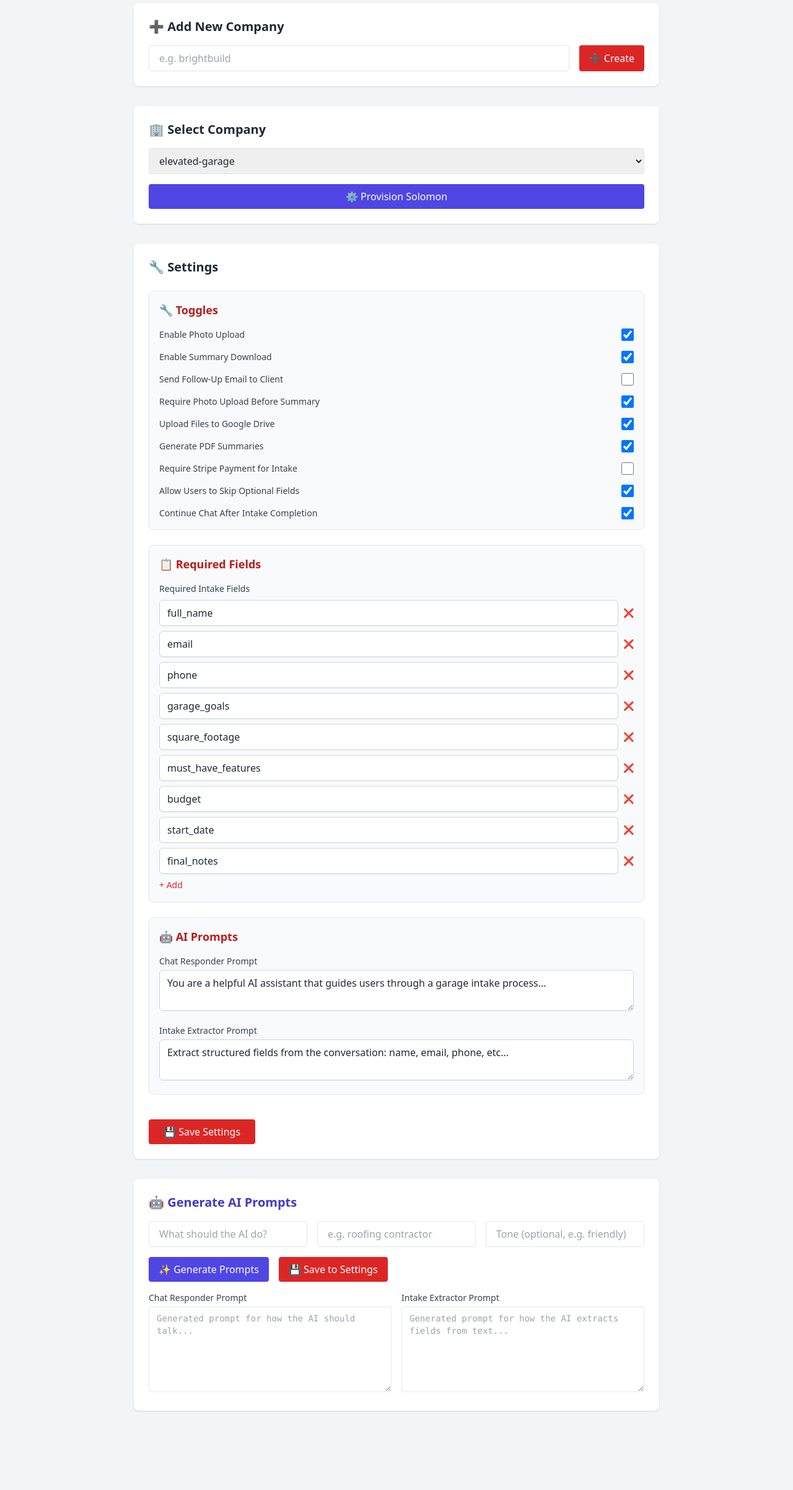
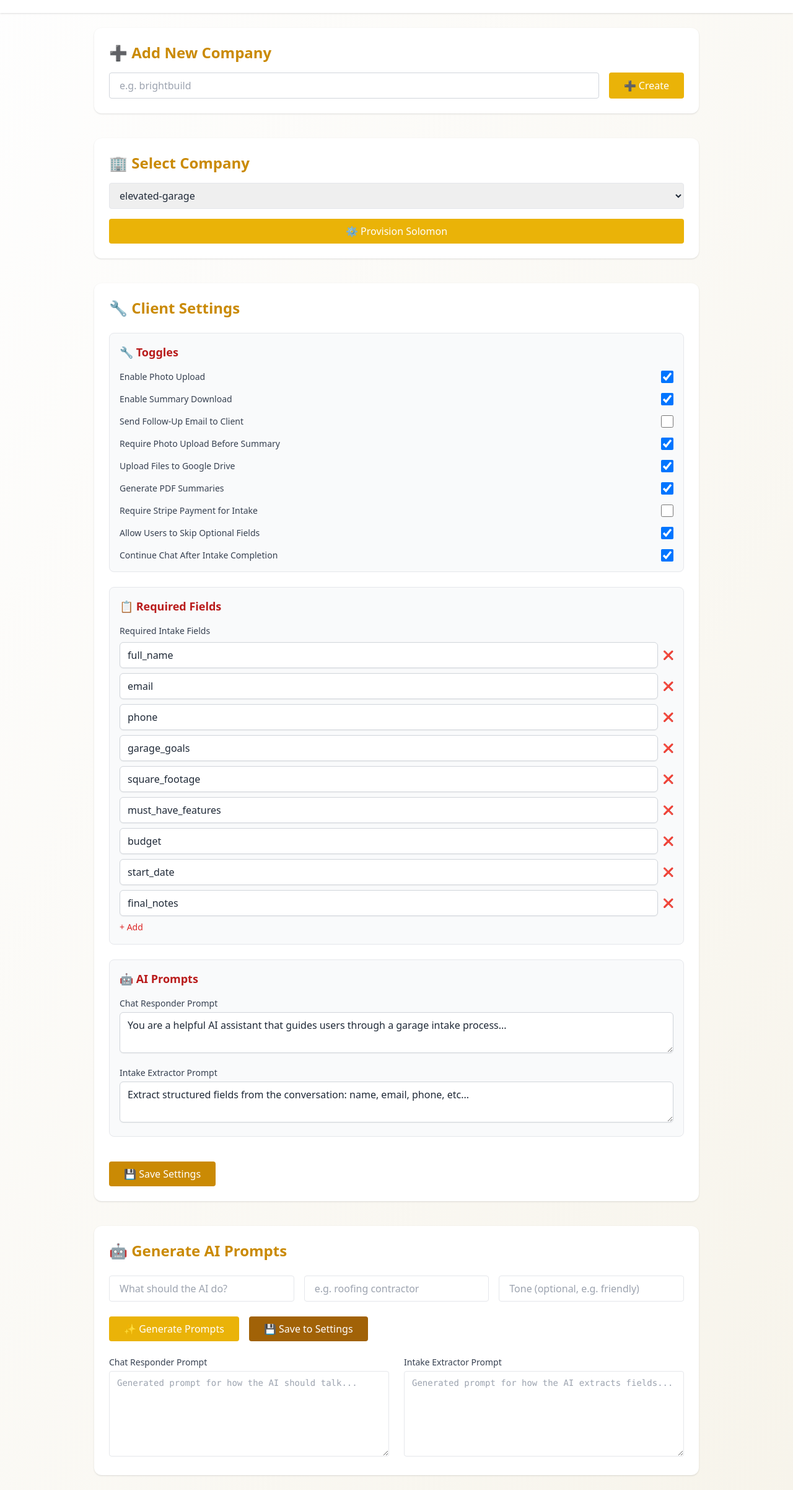
Before and after one commit to VeraLux-AI/veralux-suite, a website: page admin/index.html in a window 1280 px wide. Shown: the part 83-2487 px from the top of the page at 62% size. Before the commit the page ends 2383 px from the top, so only its background shows below. Drawn offline with nearby package versions, Linux system fonts and the light colour scheme.

Commit message:
Update index.html

```diff
--- a/admin/index.html
+++ b/admin/index.html
@@ -5,91 +5,95 @@
   <meta name="viewport" content="width=device-width, initial-scale=1.0"/>
   <title>VeraLux Admin Portal</title>
   <script src="https://cdn.tailwindcss.com"></script>
+  <style>
+    body {
+      background: linear-gradient(to bottom right, #fefefe, #f7f4eb);
+    }
+  </style>
 </head>
-<body class="bg-gray-100 text-gray-800 font-sans">
+<body class="text-gray-800 font-sans min-h-screen">
 
-  <header class="bg-white shadow p-4">
-    <h1 class="text-2xl font-bold text-red-700">VeraLux Admin Portal</h1>
+  <header class="bg-white shadow p-6">
+    <h1 class="text-3xl font-bold text-yellow-600 text-center tracking-wide">VeraLux Admin Portal</h1>
+    <p class="text-center text-sm text-gray-500">AI Licensing & Client Controls</p>
   </header>
 
-  <main class="max-w-4xl mx-auto p-6 space-y-8">
+  <main class="max-w-5xl mx-auto p-6 space-y-10">
 
     <!-- Add Company -->
-    <section class="bg-white rounded-lg shadow p-6">
-      <h2 class="text-xl font-semibold mb-4">➕ Add New Company</h2>
+    <section class="bg-white rounded-xl shadow p-6">
+      <h2 class="text-2xl font-semibold mb-4 text-yellow-600">➕ Add New Company</h2>
       <div class="flex gap-4">
         <input id="new-company-name" placeholder="e.g. brightbuild"
-               class="flex-1 px-4 py-2 border rounded focus:outline-none focus:ring" />
+               class="flex-1 px-4 py-2 border border-gray-300 rounded focus:outline-none focus:ring-2 focus:ring-yellow-400" />
         <button onclick="createCompany()"
-                class="bg-red-600 text-white px-4 py-2 rounded hover:bg-red-700 transition">➕ Create</button>
+                class="bg-yellow-500 text-white px-6 py-2 rounded hover:bg-yellow-600 transition">➕ Create</button>
       </div>
     </section>
 
     <!-- Select Company -->
-    <section class="bg-white rounded-lg shadow p-6">
-      <h2 class="text-xl font-semibold mb-4">🏢 Select Company</h2>
-      <select id="company-select" class="w-full border px-3 py-2 rounded"></select>
+    <section class="bg-white rounded-xl shadow p-6">
+      <h2 class="text-2xl font-semibold mb-4 text-yellow-600">🏢 Select Company</h2>
+      <select id="company-select" class="w-full border px-3 py-2 rounded focus:outline-none focus:ring-2 focus:ring-yellow-400"></select>
 
-      <button onclick="provisionCompany()" class="mt-4 w-full bg-indigo-600 text-white px-4 py-2 rounded hover:bg-indigo-700">
+      <button onclick="provisionCompany()"
+              class="mt-4 w-full bg-yellow-500 text-white px-4 py-2 rounded hover:bg-yellow-600 transition">
         ⚙️ Provision Solomon
       </button>
     </section>
 
     <!-- Settings -->
-    <section class="bg-white rounded-lg shadow p-6 space-y-6">
-      <h2 class="text-xl font-semibold mb-4">🔧 Settings</h2>
+    <section class="bg-white rounded-xl shadow p-6 space-y-6">
+      <h2 class="text-2xl font-semibold mb-4 text-yellow-600">🔧 Client Settings</h2>
       <div id="toggle-group" class="space-y-4"></div>
       <div id="list-group" class="space-y-4"></div>
       <div id="textarea-group" class="space-y-4"></div>
       <div class="pt-4">
         <button onclick="saveSettings()"
-                class="bg-red-600 text-white px-6 py-2 rounded hover:bg-red-700 transition">💾 Save Settings</button>
+                class="bg-yellow-600 text-white px-6 py-2 rounded hover:bg-yellow-700 transition">💾 Save Settings</button>
       </div>
     </section>
 
     <!-- AI Prompt Generator -->
-<section class="bg-white rounded-lg shadow p-6 space-y-4">
-  <h2 class="text-xl font-semibold text-indigo-700">🤖 Generate AI Prompts</h2>
+    <section class="bg-white rounded-xl shadow p-6 space-y-6">
+      <h2 class="text-2xl font-semibold text-yellow-600">🤖 Generate AI Prompts</h2>
 
       <div class="grid grid-cols-1 md:grid-cols-3 gap-4">
         <input id="prompt-purpose" placeholder="What should the AI do?"
-           class="col-span-1 md:col-span-1 border px-4 py-2 rounded focus:outline-none focus:ring-2 focus:ring-indigo-300" />
-
+               class="col-span-1 border px-4 py-2 rounded focus:outline-none focus:ring-2 focus:ring-yellow-400" />
         <input id="prompt-business" placeholder="e.g. roofing contractor"
-           class="col-span-1 md:col-span-1 border px-4 py-2 rounded focus:outline-none focus:ring-2 focus:ring-indigo-300" />
-
+               class="col-span-1 border px-4 py-2 rounded focus:outline-none focus:ring-2 focus:ring-yellow-400" />
         <input id="prompt-tone" placeholder="Tone (optional, e.g. friendly)"
-           class="col-span-1 md:col-span-1 border px-4 py-2 rounded focus:outline-none focus:ring-2 focus:ring-indigo-300" />
+               class="col-span-1 border px-4 py-2 rounded focus:outline-none focus:ring-2 focus:ring-yellow-400" />
       </div>
 
-  <div class="flex gap-4">
+      <div class="flex gap-4 flex-col sm:flex-row">
         <button onclick="generatePrompt()"
-            class="bg-indigo-600 text-white px-4 py-2 rounded hover:bg-indigo-700 transition w-full md:w-auto">
+                class="bg-yellow-500 text-white px-6 py-2 rounded hover:bg-yellow-600 transition w-full sm:w-auto">
           ✨ Generate Prompts
         </button>
         <button onclick="saveGeneratedPrompt()"
-            class="bg-red-600 text-white px-4 py-2 rounded hover:bg-red-700 transition w-full md:w-auto">
+                class="bg-yellow-700 text-white px-6 py-2 rounded hover:bg-yellow-800 transition w-full sm:w-auto">
           💾 Save to Settings
         </button>
       </div>
 
-  <div class="grid grid-cols-1 md:grid-cols-2 gap-4">
+      <div class="grid grid-cols-1 md:grid-cols-2 gap-6">
         <div>
           <label class="block text-sm font-medium text-gray-700 mb-1">Chat Responder Prompt</label>
           <textarea id="prompt-output-chat" rows="6"
-                class="w-full border px-3 py-2 rounded font-mono text-sm focus:outline-none focus:ring-2 focus:ring-indigo-300"
+                    class="w-full border px-3 py-2 rounded font-mono text-sm focus:outline-none focus:ring-2 focus:ring-yellow-400"
                     placeholder="Generated prompt for how the AI should talk..."></textarea>
         </div>
 
         <div>
           <label class="block text-sm font-medium text-gray-700 mb-1">Intake Extractor Prompt</label>
           <textarea id="prompt-output-extract" rows="6"
-                class="w-full border px-3 py-2 rounded font-mono text-sm focus:outline-none focus:ring-2 focus:ring-indigo-300"
-                placeholder="Generated prompt for how the AI extracts fields from text..."></textarea>
+                    class="w-full border px-3 py-2 rounded font-mono text-sm focus:outline-none focus:ring-2 focus:ring-yellow-400"
+                    placeholder="Generated prompt for how the AI extracts fields..."></textarea>
         </div>
       </div>
     </section>
-
 
   </main>
 
```
Lines whose indentation alone changed are shown as unchanged.
